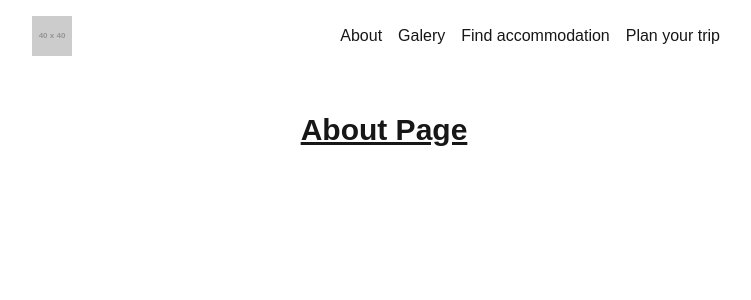
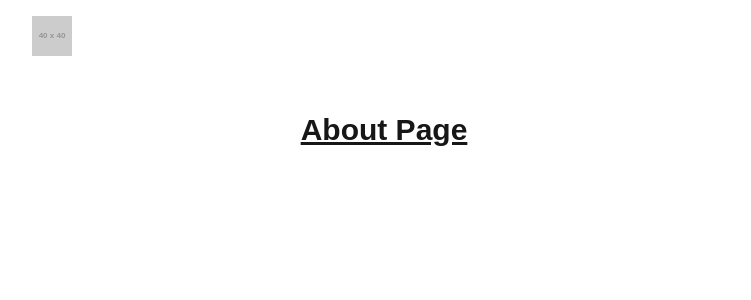
Before and after one commit to Jiichiro/Wisata-desa-BMJ, a Next.js app: page /about in a window 1280 px wide. Shown: the top 300 px of the page, without its empty margins (256-1007 px from the left). Built offline with nearby package versions, Linux system fonts and the light colour scheme.

Commit message:
fix bug at navbar

```diff
--- a/package.json
+++ b/package.json
@@ -3,7 +3,7 @@
   "version": "0.1.0",
   "private": true,
   "scripts": {
-    "dev": "next dev --turbopack",
+    "dev": "next dev",
     "build": "next build",
     "start": "next start",
     "lint": "next lint"
@@ -12,10 +12,12 @@
     "@vercel/analytics": "^1.4.1",
     "@vercel/speed-insights": "^1.1.0",
     "lucide-react": "^0.474.0",
+    "motion": "^12.4.2",
     "next": "15.1.6",
     "next-cloudinary": "^6.16.0",
     "react": "^19.0.0",
-    "react-dom": "^19.0.0"
+    "react-dom": "^19.0.0",
+    "tailwind-scrollbar-hide": "^2.0.0"
   },
   "devDependencies": {
     "@eslint/eslintrc": "^3.2.0",
--- a/src/app/layout.tsx
+++ b/src/app/layout.tsx
@@ -45,7 +45,7 @@ export default function RootLayout({
   return (
     <html lang="en">
       <body
-        className={`${geistSans.variable} ${geistMono.variable} antialiased`}
+        className={`${geistSans.variable} ${geistMono.variable} antialiased scrollbar-hide`}
       >
         <Navbar />
         <main className="w-full">{children}</main>
--- a/src/app/page.tsx
+++ b/src/app/page.tsx
@@ -1,4 +1,3 @@
-
 import Cloudinary from "@/components/cloudinary";
 import { ReactNode } from "react";
 
@@ -26,29 +25,14 @@ export default function Home(): ReactNode {
             Menuju Lokasi
           </a>
         </div>
-        <div className="hidden md:block absolute bottom-0 w-full bg-black bg-opacity-75 py-4">
-          <div className="flex justify-center space-x-4">
-            <a className="text-white hover:underline" href="#">
-              North Island destinations
-            </a>
-            <span className="text-white">|</span>
-            <a className="text-white hover:underline" href="#">
-              South Island destinations
-            </a>
-            <span className="text-white">|</span>
-            <a className="text-white hover:underline" href="#">
-              Explore all regions
-            </a>
-          </div>
-        </div>
       </section>
 
-      <section className="bg-gray-950 w-full px-10 md:px-36 xl:px-72 py-80">
+      <section className="flex bg-gray-950 px-auto py-52 justify-center">
         <div className="grid grid-cols-3 gap-10">
-          <Cloudinary src='sample' alt="" width={230} height={240} className="bg-black object-cover h-40 aspect-4/5 rounded-xl"></Cloudinary>
-          <Cloudinary src='samples/landscapes/nature-mountains' alt="" width={499} height={240} className="bg-black object-cover h-40 col-span-2 aspect-20/9 rounded-xl"></Cloudinary>
-          <Cloudinary src='samples/landscapes/girl-urban-view' alt="" width={499} height={240} className="bg-black object-cover h-40 col-span-2 aspect-20/9 rounded-xl"></Cloudinary>
-          <Cloudinary src='samples/landscapes/architecture-signs' alt="" width={230} height={240} className="bg-black object-cover h-40 aspect-4/5 rounded-xl"></Cloudinary>
+          <Cloudinary src='sample' alt="sample" width={230} height={240} className="bg-black object-coverrm h-40 aspect-4/5 rounded-xl"></Cloudinary>
+          <Cloudinary src='samples/landscapes/nature-mountains' alt="sample" width={499} height={240} className="bg-black object-coverrm h-40 col-span-2 aspect-16/9 rounded-xl"></Cloudinary>
+          <Cloudinary src='samples/landscapes/girl-urban-view' alt="sample" width={499} height={240} className="bg-black object-coverrm h-40 col-span-2 aspect-16/9 rounded-xl"></Cloudinary>
+          <Cloudinary src='samples/landscapes/architecture-signs' alt="sample" width={230} height={240} className="bg-black object-coverrm h-40 aspect-4/5 rounded-xl"></Cloudinary>
         </div>
       </section>
     </>
--- a/src/components/cloudinary.tsx
+++ b/src/components/cloudinary.tsx
@@ -11,7 +11,7 @@ interface CloudyProps {
     alt?: string;
 }
 
-export default function Cloudinary({ src, className, width = 1920, height = 1080, alt = "sample" }: CloudyProps) : ReactNode {
+export default function Cloudinary({ src, className = "", width = 1920, height = 1080, alt = "sample" }: CloudyProps) : ReactNode {
     return (
         <CldImage
             src={src}
--- a/src/components/navbar.tsx
+++ b/src/components/navbar.tsx
@@ -1,26 +1,75 @@
-import { Menu } from 'lucide-react';
-import Image from 'next/image';
-import Link from 'next/link';
-import { ReactNode } from 'react';
+"use client";
 
-const Navbar = (): ReactNode => {
+import { useState, useRef, useEffect } from "react";
+import { Menu, X } from "lucide-react";
+import Image from "next/image";
+import Link from "next/link";
+import { AnimatePresence, motion } from 'motion/react'
+
+const Navbar = () => {
+  const [isOpen, setIsOpen] = useState(false);
+  const dropdownRef = useRef<HTMLDivElement>(null);
+
+  const toggleMenu = () => {
+    setIsOpen(!isOpen);
+  };
+
+  useEffect(() => {
+    function handleClickOutside(event: MouseEvent) {
+      if (dropdownRef.current && !dropdownRef.current.contains(event.target as Node)) {
+        setIsOpen(false);
+      }
+    }
+    document.addEventListener("mousedown", handleClickOutside);
+    return () => {
+      document.removeEventListener("mousedown", handleClickOutside);
+    };
+  }, []);
+
   return (
-    <nav className="flex items-center justify-between py-4 px-10 md:px-36 xl:px-72">
+    <>
+      <nav className="flex items-center justify-between py-4 px-10 md:px-36 xl:px-72">
         <Link href="/" className="flex items-center space-x-4">
-            <Image src="https://placehold.co/40x40/webp" alt="LOGO" width={40} height={40} />
+          <Image src="https://placehold.co/40x40/webp" alt="LOGO" width={40} height={40} />
         </Link>
-        <div className="flex items-center space-x-4">
-            <div className="hidden md:flex space-x-4">
-                <Link href="about" className="hover:underline underline-offset-4 ">About</Link>
-                <Link href="galery" className="hover:underline underline-offset-4">Galery</Link>
-                <Link href="#" className="hover:underline underline-offset-4">Find accommodation</Link>
-                <Link href="#" className="hover:underline underline-offset-4">Plan your trip</Link>
-            </div>
-            <Menu className='md:hidden h-6 w-6 text-gray-500 hover:text-white transition duration-150'/>
-            <div className="relative">
-            </div>
+
+        <div className="hidden md:flex space-x-6 text-white">
+          <Link href="/" className="hover:underline underline-offset-4">Home</Link>
+          <Link href="/about" className="hover:underline underline-offset-4">About</Link>
+          <Link href="/galery" className="hover:underline underline-offset-4">Galery</Link>
+          <Link href="/accommodation" className="hover:underline underline-offset-4">Find accommodation</Link>
+          <Link href="/trip" className="hover:underline underline-offset-4">Plan your trip</Link>
         </div>
-    </nav>
+
+        <div className="md:hidden relative" ref={dropdownRef}>
+          <button onClick={toggleMenu} className="text-gray-500 hover:text-white transition duration-150">
+            {isOpen ? <X className="h-6 w-6" /> : <Menu className="h-6 w-6" />}
+          </button>
+        </div>
+      </nav>
+      <AnimatePresence>
+        {
+          isOpen && (
+            <motion.div
+              initial={{ opacity: 0, x: 20}}
+              animate={{ opacity: 1, x: 0}}
+              exit={{ opacity: 0, x: 20 }}
+              transition={{duration: .2}}
+              className={
+                `fixed top-16 right-5 w-60 bg-white bg-opacity-95 shadow-xl rounded-lg border border-gray-200 py-2 z-50 transition-all"
+                ${isOpen ? "opacity-100 scale-100 animate-fadeIn" : "opacity-0 scale-95 pointer-events-none"}`
+              }
+            >
+              <Link href="/" className="block px-5 py-3 text-gray-700 hover:bg-gray-100 hover:text-blue-600 transition-colors rounded-t-lg">Home</Link>
+              <Link href="/about" className="block px-5 py-3 text-gray-700 hover:bg-gray-100 hover:text-blue-600 transition-colors rounded-t-lg">About</Link>
+              <Link href="/gallery" className="block px-5 py-3 text-gray-700 hover:bg-gray-100 hover:text-blue-600 transition-colors">Gallery</Link>
+              <Link href="/accommodation" className="block px-5 py-3 text-gray-700 hover:bg-gray-100 hover:text-blue-600 transition-colors">Find accommodation</Link>
+              <Link href="/trip" className="block px-5 py-3 text-gray-700 hover:bg-gray-100 hover:text-blue-600 transition-colors rounded-b-lg">Plan your trip</Link>
+            </motion.div>
+          )
+        }
+      </AnimatePresence>
+    </>
   );
 };
 
--- a/tailwind.config.ts
+++ b/tailwind.config.ts
@@ -1,4 +1,5 @@
 import type { Config } from "tailwindcss";
+import scrollbarHide from "tailwind-scrollbar-hide";
 
 export default {
   content: [
@@ -13,9 +14,9 @@ export default {
         foreground: "var(--foreground)",
       },
       height: {
-        banner: "750px"
-      }
+        banner: "750px",
+      },
     },
   },
-  plugins: [],
+  plugins: [scrollbarHide],
 } satisfies Config;
```
Also changed, not shown: 2 other files (tests, documents, lock files or other folders).
